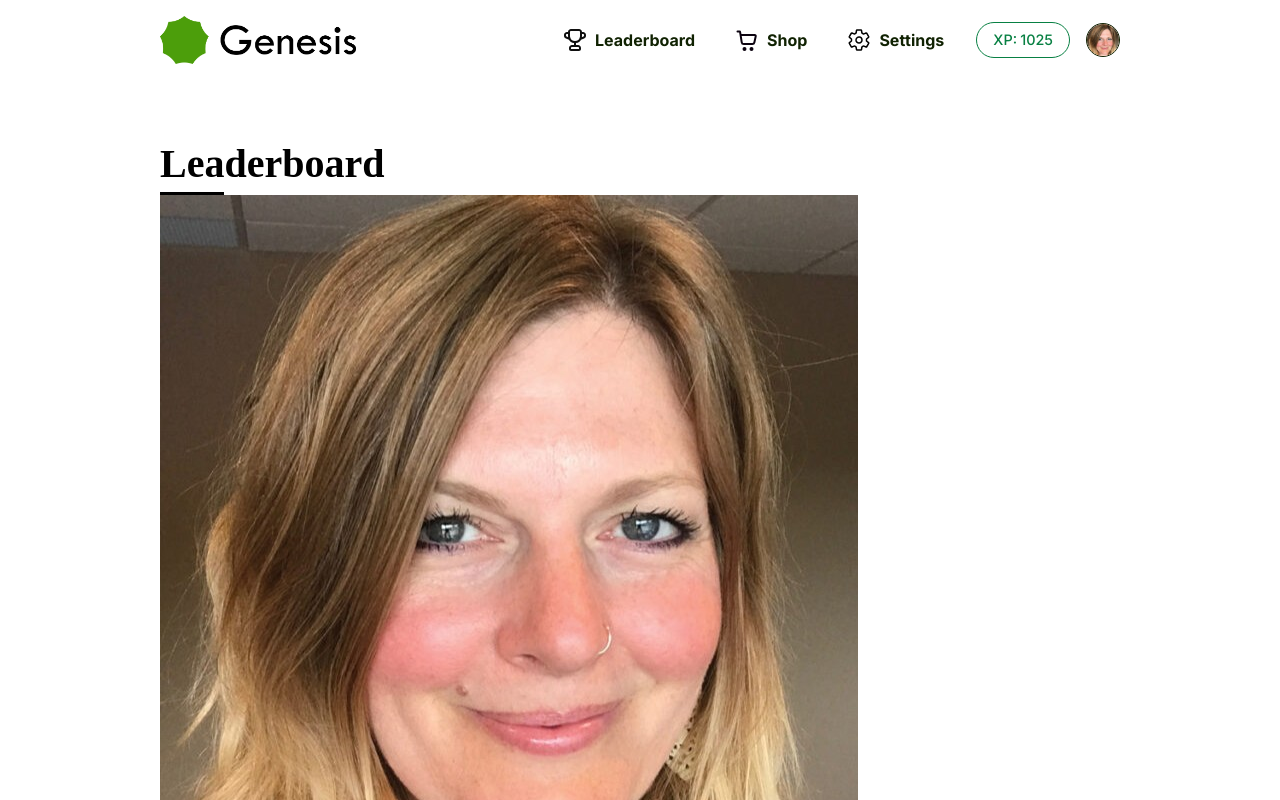
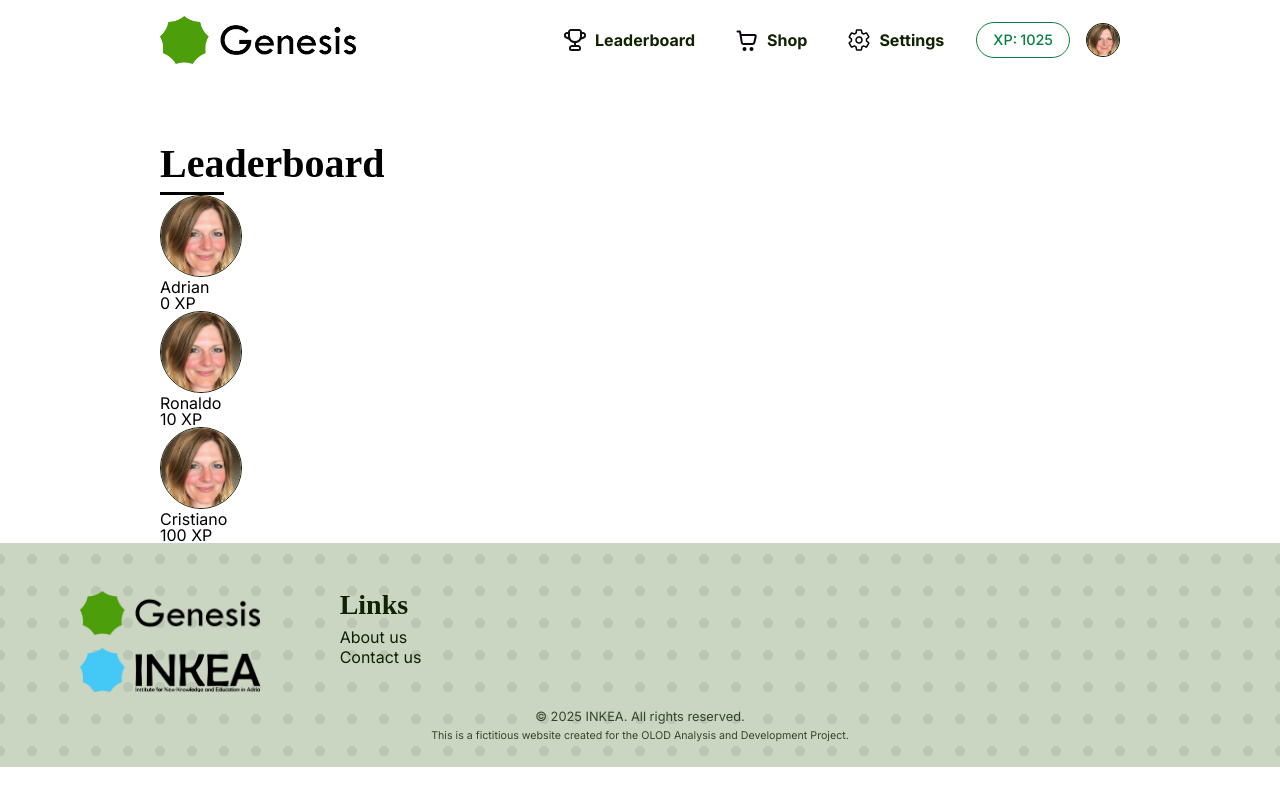
Before and after one commit to RuneHerreman/adria-client, a Vue app: page /leaderboard in a window 1280 px wide. Shown: the top 800 px of the page. Built offline with nearby package versions, Linux system fonts and the light colour scheme.

Commit message:
rounded logo

```diff
--- a/src/assets/css/main.css
+++ b/src/assets/css/main.css
@@ -128,3 +128,9 @@ h1::after {
 .onboarding-btn{
     align-self: flex-end;
 }
+
+.profile-picture {
+    border: 0.0625rem var(--dark-green) solid;
+    border-radius: 50%;
+    object-fit: cover;
+}
--- a/src/components/HeaderComponent.vue
+++ b/src/components/HeaderComponent.vue
@@ -45,7 +45,7 @@
           :title="link.name"
       />
       <XPComponent :xp="1025"/>
-      <img @click="goToSettings" id="profile-picture" src="../assets/media/profile-picture.jpg" alt="Settings" title="Settings">
+      <img @click="goToSettings" id="profile-picture" class="profile-picture" src="../assets/media/profile-picture.jpg" alt="Settings" title="Settings">
     </nav>
   </header>
 </template>
@@ -76,10 +76,9 @@
     cursor: pointer;
   }
 
-  #profile-picture{
-    border: 0.0625rem var(--dark-green) solid;
+  #profile-picture {
     width: 2rem;
     height: 2rem;
-    border-radius: 50%;
   }
+
 </style>
--- a/src/pages/LeaderboardPage.vue
+++ b/src/pages/LeaderboardPage.vue
@@ -22,7 +22,7 @@ const leaderboardTop3 = computed(() => leaderboardTop10.value.slice(0, 3));
     <h1>Leaderboard</h1>
     <div id="leaderboard-top-3">
         <div id="leaderboard-top-3-item" v-for="item in leaderboardTop3" :key="item.name">
-            <img :src="item.img" alt="Profile Picture">
+            <img :src="item.img" alt="Profile Picture" class="profile-picture">
             <p>{{ item.name }}</p>
             <p>{{ item.xp }} XP</p>
         </div>
@@ -31,5 +31,8 @@ const leaderboardTop3 = computed(() => leaderboardTop10.value.slice(0, 3));
 </template>
 
 <style scoped>
-
+.profile-picture {
+    width: 5rem;
+    height: 5rem;
+}
 </style>
```
